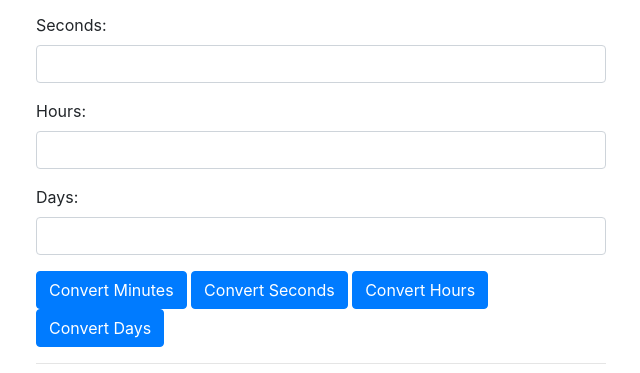
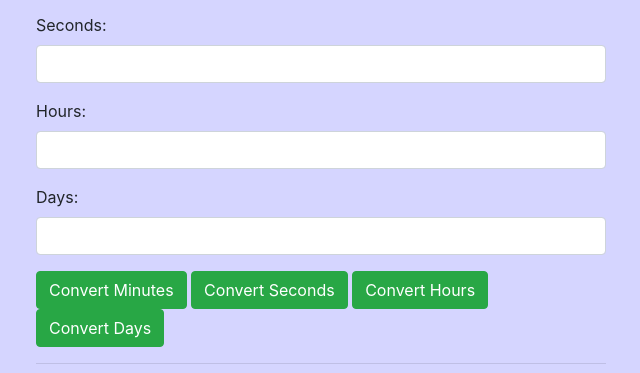
Before and after one commit to zoevalencia/SW2, a plain HTML site: page seatwork2.html in a window 1280 px wide. Shown: the part 179-552 px from the top of the page, without its empty margins (319-959 px from the left). Drawn offline with nearby package versions, Linux system fonts and the light colour scheme.

Commit message:
Add files via upload

```diff
--- a/seatwork2.html
+++ b/seatwork2.html
@@ -8,6 +8,9 @@
 		.container {
 			margin-top: 50px;
 			max-width: 600px;
+		}
+		body{
+			 background-color: #d5d5ff;
 		}
 	</style>
 </head>
@@ -31,10 +34,10 @@
 				<label for="days">Days:</label>
 				<input type="number" class="form-control" id="days">
 			</div>
-			<button type="button" class="btn btn-primary" onclick="convert('minutes')">Convert Minutes</button>
-			<button type="button" class="btn btn-primary" onclick="convert('seconds')">Convert Seconds</button>
-			<button type="button" class="btn btn-primary" onclick="convert('hours')">Convert Hours</button>
-			<button type="button" class="btn btn-primary" onclick="convert('days')">Convert Days</button>
+			<button type="button" class="btn btn-success" onclick="convert('minutes')">Convert Minutes</button>
+			<button type="button" class="btn btn-success" onclick="convert('seconds')">Convert Seconds</button>
+			<button type="button" class="btn btn-success" onclick="convert('hours')">Convert Hours</button>
+			<button type="button" class="btn btn-success" onclick="convert('days')">Convert Days</button>
 		</form>
 		<hr>
 		<h2>Results:</h2>
@@ -95,5 +98,3 @@
 		document.getElementById("resultDays").value = days || 0;
 	}
 </script>
-</body>
-</html>
```
